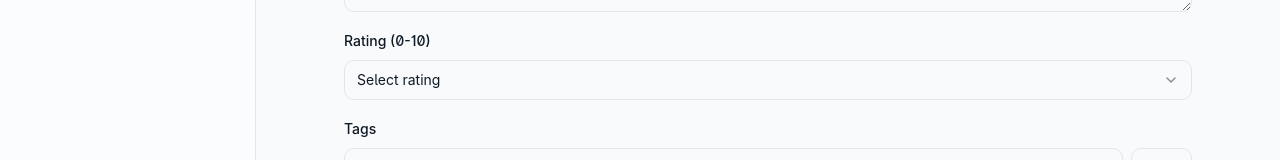
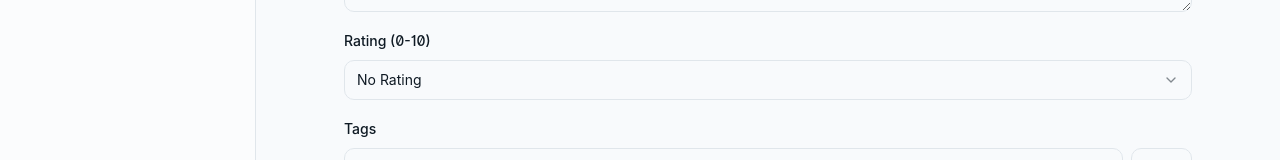
Before and after one commit to abhinnxo/media-tracker, a React (Vite) app: page /add in a window 1280 px wide. Shown: the part 520-680 px from the top of the page. Built offline with nearby package versions, Linux system fonts and the light colour scheme; a web font is replaced by a local one.

Commit message:
Fix Select.Item value prop error
The Select component was throwing an error because a Select.Item had an empty string as its value prop. This commit ensures that the Select.Item components always have a non-empty string value.

```diff
--- a/src/components/MediaForm.tsx
+++ b/src/components/MediaForm.tsx
@@ -1,3 +1,4 @@
+
 import React, { useState } from 'react';
 import { useNavigate } from 'react-router-dom';
 import { MediaItem, MediaCategory, MediaStatus } from '@/lib/types';
@@ -69,7 +70,7 @@ export const MediaForm: React.FC<MediaFormProps> = ({
 
   // Handle rating change
   const handleRatingChange = (value: string) => {
-    const rating = value === '' ? undefined : parseInt(value, 10);
+    const rating = value === 'no-rating' ? undefined : parseInt(value, 10);
     setFormData(prev => ({ ...prev, rating }));
   };
 
@@ -257,14 +258,14 @@ export const MediaForm: React.FC<MediaFormProps> = ({
         <div className="space-y-2">
           <Label htmlFor="rating">Rating (0-10)</Label>
           <Select
-            value={formData.rating?.toString() || ''}
+            value={formData.rating?.toString() || 'no-rating'}
             onValueChange={handleRatingChange}
           >
             <SelectTrigger>
               <SelectValue placeholder="Select rating" />
             </SelectTrigger>
             <SelectContent>
-              <SelectItem value="">No Rating</SelectItem>
+              <SelectItem value="no-rating">No Rating</SelectItem>
               {[...Array(11)].map((_, i) => (
                 <SelectItem key={i} value={i.toString()}>
                   {i} / 10
```
